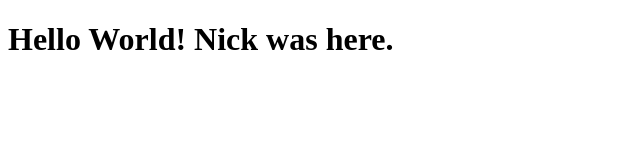
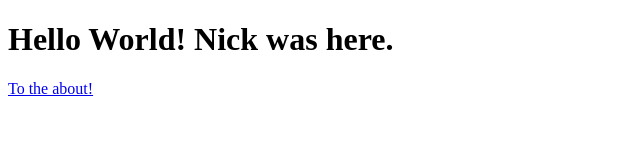
Before and after one commit to tteltrab/tteltrab.github.io, a plain HTML site: page index.html in a window 1280 px wide. Shown: the whole page, without its empty margins (0-640 px from the left). Drawn offline with Linux system fonts and the light colour scheme.

Commit message:
add link to about

```diff
--- a/index.html
+++ b/index.html
@@ -10,6 +10,7 @@
 
 <body>
   <h1>Hello World! Nick was here.</h1>
+  <a href="/about">To the about!</a>
 </body>
 
 </html>
```
